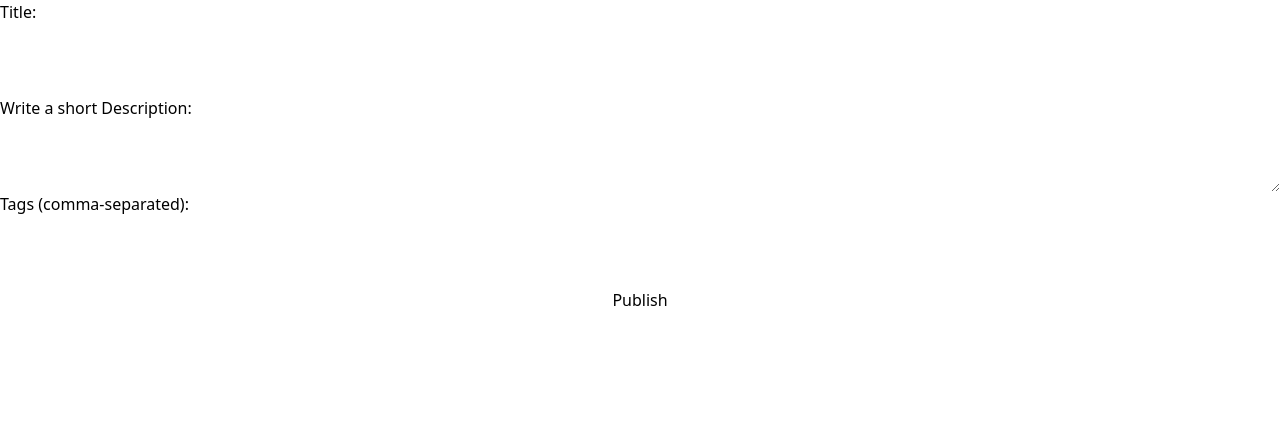
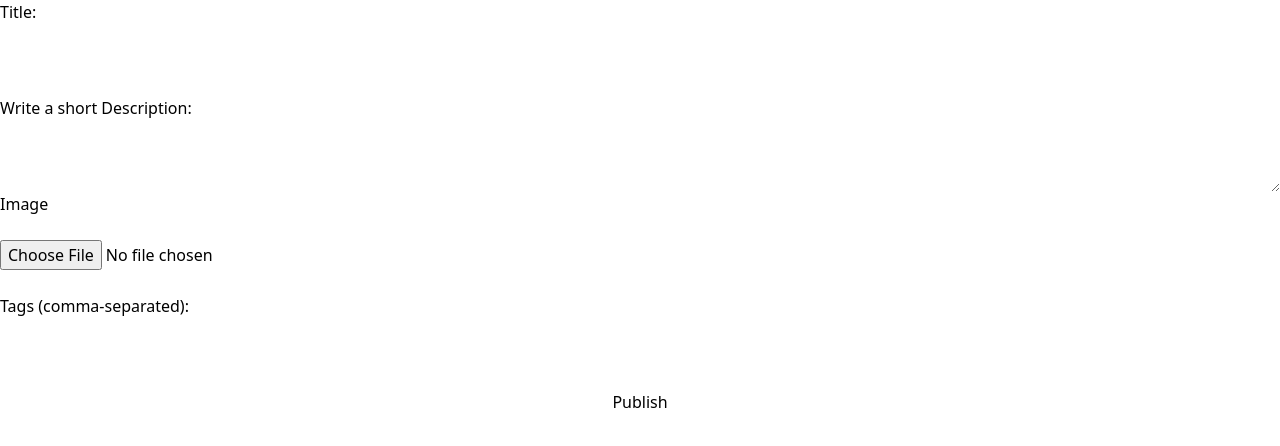
Before and after one commit to TheValour/HELLO_World, a React (Vite) app in the folder frontend/: page /publish in a window 1280 px wide. Shown: the top 446 px of the page. Built offline with nearby package versions, Linux system fonts and the light colour scheme.

Commit message:
modifying list section

```diff
--- a/frontend/src/components/Article.jsx
+++ b/frontend/src/components/Article.jsx
@@ -4,11 +4,13 @@ import { Link } from 'react-router-dom';
 const Article = ({ data }) => {
 
     return (
-        <Link to={`/read/${data._id}`} className='bg-blue-100 my-2'>
-            <h2>{data.title}</h2>
-            <p>{data.description}</p>
-            <img src={data.img} alt={data.title} />
-        </Link>
+        <div className='bg-blue-200 my-2 p-2'>
+            <Link to={`/read/${data._id}`} >
+                <h2>{data.title}</h2>
+                <p>{data.description}</p>
+                <img src={data.img} alt={data.title} />
+            </Link>
+        </div>
     );
 };
 
--- a/frontend/src/components/Publish.jsx
+++ b/frontend/src/components/Publish.jsx
@@ -17,11 +17,15 @@ const PublishForm = () => {
     title: '',
     description: '',
     tags: '',
+    image: ''
   });
 
   // Update the state
   const handleChange = (e) => {
     setFormData({ ...formData, [e.target.name]: e.target.value });
+  };
+  const fileChangeHandler = (e) => {
+    setFormData({ ...formData, 'image' :e.target.files[0] });
   };
 
 
@@ -94,6 +98,10 @@ const PublishForm = () => {
       </div>
 
       <div className='flex-box w-2/5 border p-5 h-4/5'>
+        <label>Image</label><br/>
+        <input type="file" value={formData.image} onChange={fileChangeHandler} accept="image/*"
+          name="image" className='w-1/5 bg-slate-200 p-2'/><br/>
+
         <label>Tags (comma-separated):</label><br/>
         <input type="text" value={formData.tags} onChange={handleChange}
           name="tags" className='w-4/5 bg-slate-200 p-2'/><br/>
```
